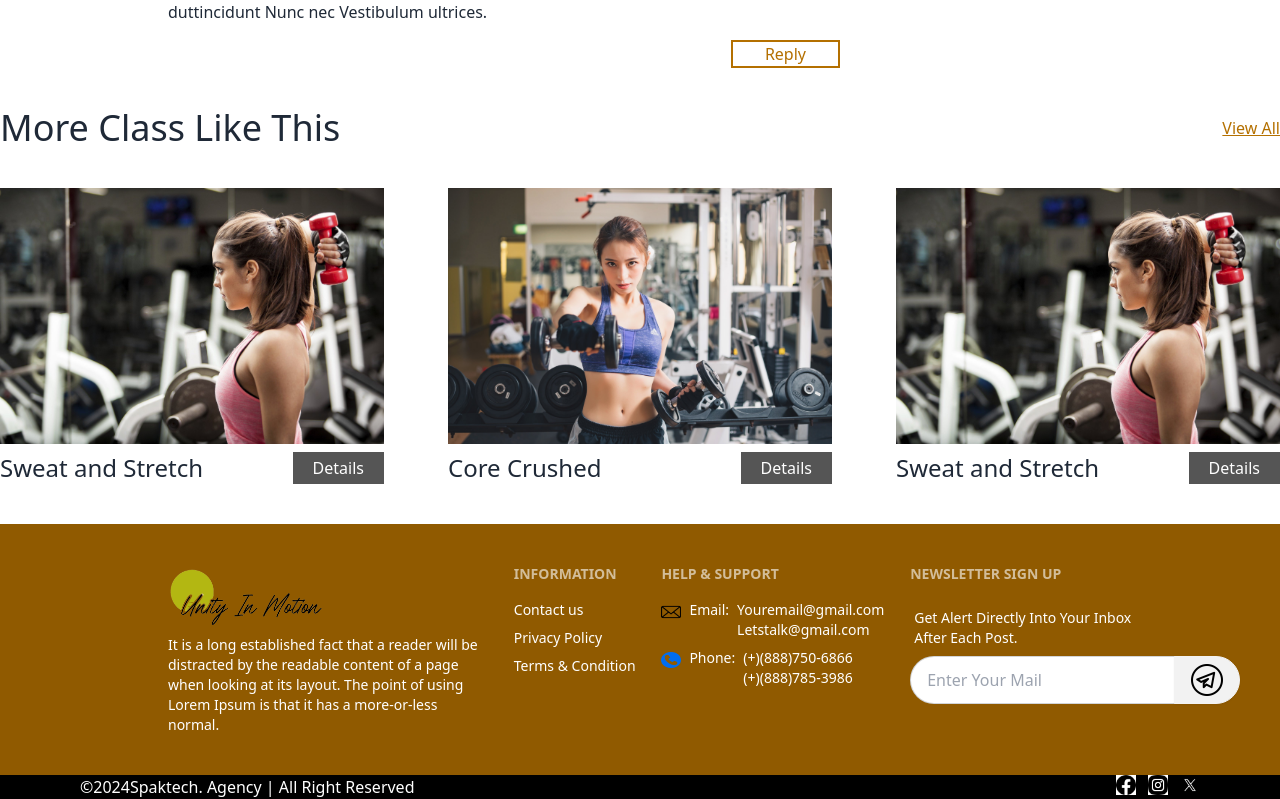
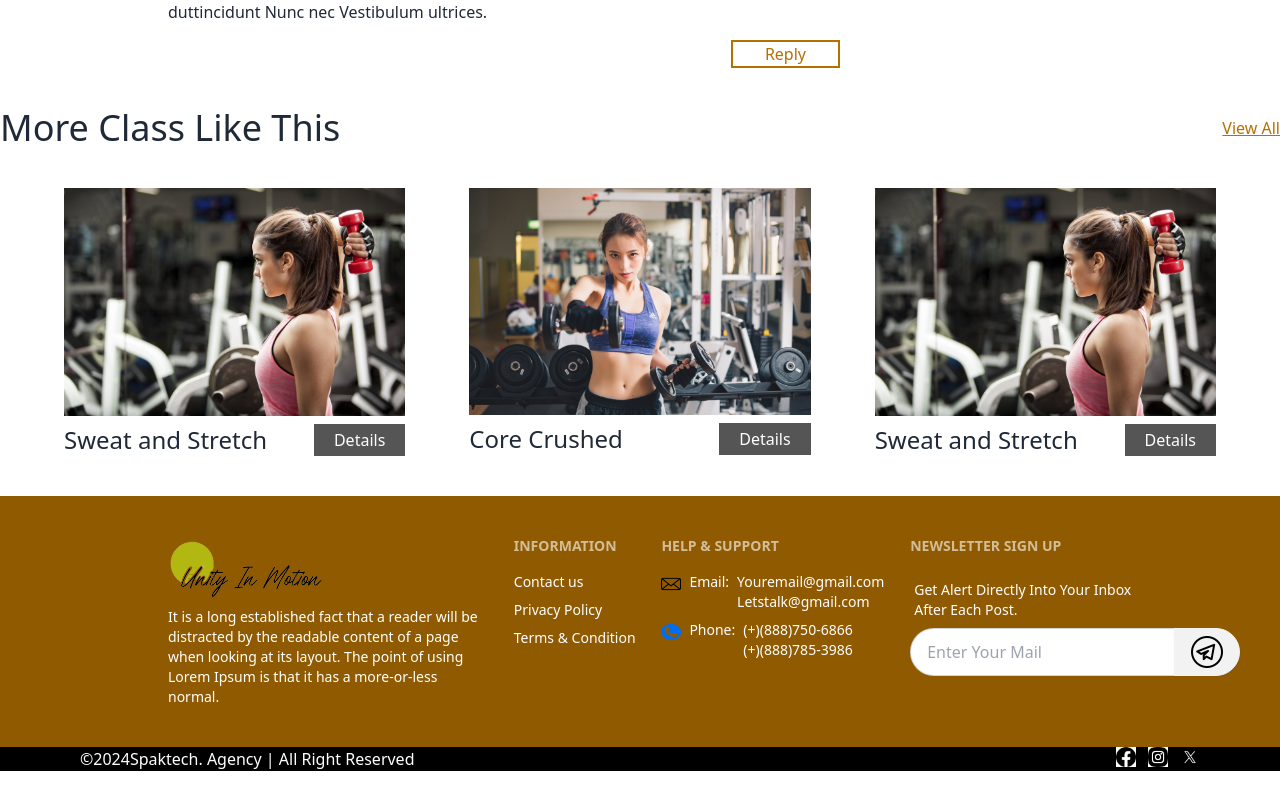
Before and after one commit to jubayerkhan/unity-in-motion, a React (Vite) app: page /academy in a window 1280 px wide. Shown: the part 1419-2218 px from the top of the page. After the commit the page ends 2190 px from the top, so only its background shows below. Built offline with nearby package versions, Linux system fonts and the light colour scheme.

Commit message:
all update final

```diff
--- a/src/components/AcademyToStudio/AcademyToStudio.jsx
+++ b/src/components/AcademyToStudio/AcademyToStudio.jsx
@@ -148,7 +148,7 @@ const AcademyToStudio = () => {
                     <h2 className="text-4xl font-medium my-10">More Class Like This</h2>
                     <button className="text-[#B47000] underline">View All</button>
                 </div>
-                <div className="md:flex gap-16">
+                <div className="md:flex max-w-sm md:max-w-6xl mx-auto gap-16">
                     <div>
                         <img className="w-96" src={g1} alt="" />
                         <div className="md:flex justify-between mt-2">
```
